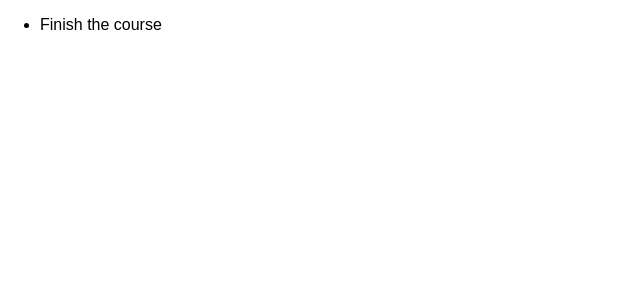
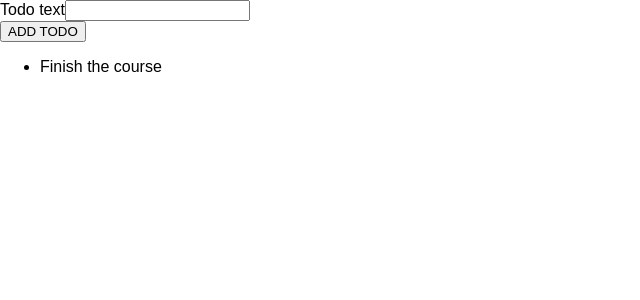
Before and after one commit to sa77/ts-udemy, a React (Create React App) app in the folder ts-react/: page / in a window 1280 px wide. Shown: the top 300 px of the page, without its empty margins (0-640 px from the left). Built offline with nearby package versions, Linux system fonts and the light colour scheme.

Commit message:
178 - use ref hook to get input value

```diff
--- a/ts-react/src/App.tsx
+++ b/ts-react/src/App.tsx
@@ -1,11 +1,13 @@
 import React from 'react';
 
-import TodoList from './components/TodoList'
+import TodoList from './components/TodoList';
+import NewTodo from './components/NewTodo';
 
 const App: React.FC = () => {
   const todos = [{id: 't1', text: 'Finish the course'}];
   return (
     <div className="App">
+      <NewTodo />
       <TodoList items={todos} />
     </div>
   );
--- /dev/null
+++ b/ts-react/src/components/NewTodo.tsx
@@ -0,0 +1,24 @@
+import React, { useRef } from 'react';
+
+// `useRef` is a hook
+const NewTodo: React.FC = () => {
+    const textInputRef = useRef<HTMLInputElement>(null);
+
+    const todoSubmitHandler = (event: React.FormEvent) => {
+        event.preventDefault();
+        const enteredText = textInputRef.current!.value;
+        console.log(enteredText);
+    };
+
+    return (
+        <form onSubmit={todoSubmitHandler}>
+            <div>
+                <label htmlFor="todo-text">Todo text</label>
+                <input type="text" id="todo-text" ref={textInputRef} />
+            </div>
+            <button type="submit">ADD TODO</button>
+        </form>
+    );
+};
+
+export default NewTodo;
```
